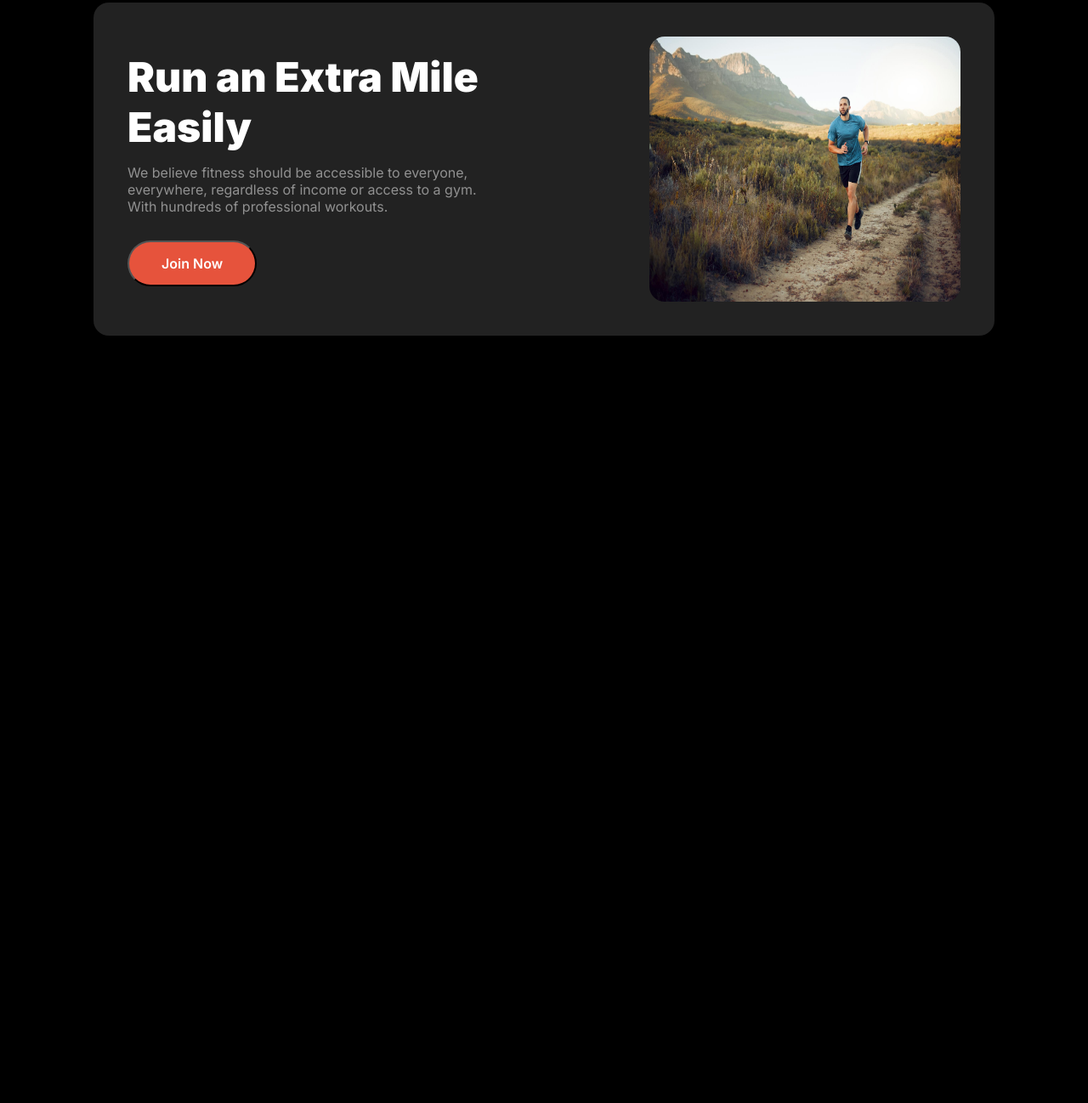
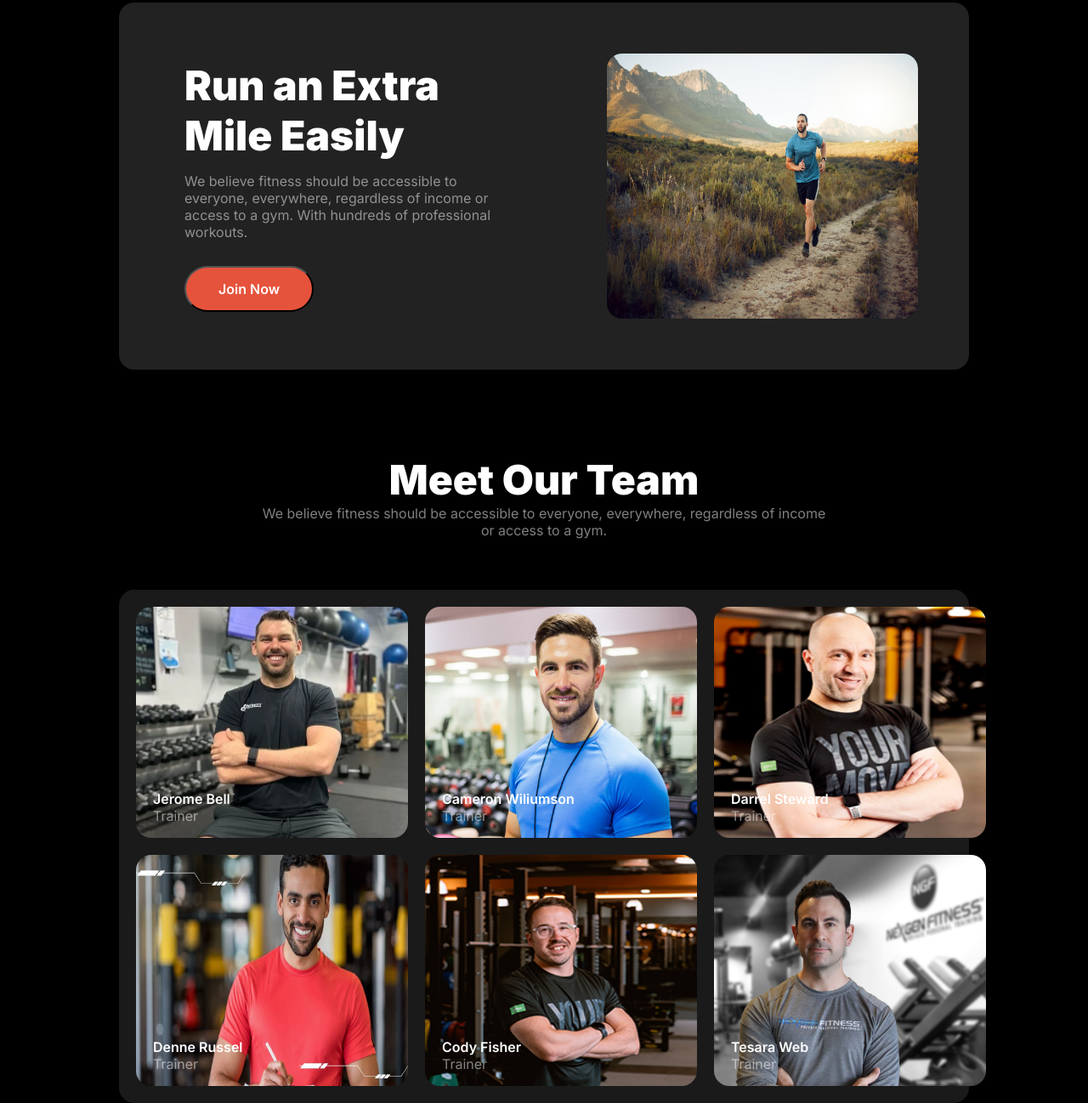
Before and after one commit to Sakib418/Fitness-Website, a plain HTML site: page index.html in a window 1280 px wide. Shown: the part 1410-2708 px from the top of the page at 85% size. Before the commit the page ends 1805 px from the top, so only its background shows below. Drawn offline with Linux system fonts and the light colour scheme.

Commit message:
Fourth Part Added

```diff
--- a/index.html
+++ b/index.html
@@ -5,6 +5,7 @@
     <meta name="viewport" content="width=device-width, initial-scale=1.0">
     <title>Assignment Two</title>
     <link rel="stylesheet"  href="styles/style.css"/>
+    <link rel="stylesheet" href="https://cdnjs.cloudflare.com/ajax/libs/font-awesome/6.6.0/css/all.min.css" integrity="sha512-Kc323vGBEqzTmouAECnVceyQqyqdsSiqLQISBL29aUW4U/M7pSPA/gEUZQqv1cwx4OnYxTxve5UMg5GT6L4JJg==" crossorigin="anonymous" referrerpolicy="no-referrer" />
 </head>
 <body>
   <header id="gradient">
@@ -19,7 +20,11 @@
     <span class="header-span">Contact</span>
     <span class="header-span">About</span>
 </section>
+
 <!-- <section class="menu-icon"><link rel="stylesheet" href="https://fonts.googleapis.com/css2?family=Material+Symbols+Outlined:opsz,wght,FILL,GRAD@20..48,100..700,0..1,-50..200" /></section> -->
+</div>
+<div class="nav-icon">
+  <i class="fa-solid fa-bars" style="color: #f0f0f0;"></i>
 </div>
     </section>
 <section class="banner-part flex-Item">
@@ -80,6 +85,63 @@
     </div>
     </div>
     </section>
+    <section class="Fourth-Part ">
+     <div class="Fourth-part-content flex-Item">
+      <h1 class="title-font">Meet Our Team</h1>
+      <p class="p_text">We believe fitness should be accessible to everyone, everywhere, regardless of income or access to a gym.</p>
+     </div>
+     <div class="Fourth-Part-Img-Container">
+      <div class="Fourth-Part-img">
+
+       <img src="images/trainer1.png" alt="One of the trainer picture">
+      <div class="Image-content">
+        <h5 class="Img-title">Jerome Bell</h5>
+        <p class="p_text">Trainer</p>
+      </div>
+      </div>
+      <div class="Fourth-Part-img">
+
+       <img src="images/trainer2.png" alt="One of the trainer picture">
+      <div class="Image-content">
+        <h5 class="Img-title">Cameron Wiliumson</h5>
+        <p class="p_text">Trainer</p>
+      </div>
+      </div>
+      <div class="Fourth-Part-img">
+
+       <img src="images/trainer3.png" alt="One of the trainer picture">
+      <div class="Image-content">
+        <h5 class="Img-title">Darrel Steward</h5>
+        <p class="p_text">Trainer</p>
+      </div>
+      </div>
+      <div class="Fourth-Part-img">
+
+       <img src="images/trainer4.png" alt="One of the trainer picture">
+      <div class="Image-content">
+        <h5 class="Img-title">Denne Russel</h5>
+        <p class="p_text">Trainer</p>
+      </div>
+      </div>
+      <div class="Fourth-Part-img">
+
+       <img src="images/trainer5.png" alt="One of the trainer picture">
+      <div class="Image-content">
+        <h5 class="Img-title">Cody Fisher</h5>
+        <p class="p_text">Trainer</p>
+      </div>
+      </div>
+      <div class="Fourth-Part-img">
+
+       <img src="images/trainer6.png" alt="One of the trainer picture">
+      <div class="Image-content">
+        <h5 class="Img-title">Tesara Web</h5>
+        <p class="p_text">Trainer</p>
+      </div>
+      </div>
+
+     </div>
+    </section>
   </main>
   <footer></footer>
 </body>
--- a/styles/style.css
+++ b/styles/style.css
@@ -40,7 +40,9 @@ header {
 #gradient{
     background-image: linear-gradient(180.00deg, rgb(17, 17, 17),rgba(119, 119, 119, 0) 100%);
 }
-
+.nav-icon{
+    display: none;
+}
 .Header-title {
     color: rgb(230, 83, 60);
     font-family: Inter;
@@ -208,6 +210,7 @@ margin-bottom: 6px;
 .second-part-image{
     display: grid;
     grid-template-columns: repeat(4,1fr);
+    margin: 0px 140px;
     /* gap: 40px; */
 }
 /* Third-Part */
@@ -216,8 +219,9 @@ margin-bottom: 6px;
     margin: 0 auto;
 }
 .Third-Part-Cart{
-     max-width: 1060px;
+     /* max-width: 1060px;  */
     /* height: 371px; */
+    margin: 0px 140px;
     border-radius: 18px;
     /* border: red solid 2px; */
     background: rgb(34, 34, 34);
@@ -225,13 +229,15 @@ margin-bottom: 6px;
     /* margin-bottom: 100px; */
     justify-content: space-between;
     align-items: center;
+    padding: 20px;
 }
 .Third-part-content{
-    justify-content: start;
-    align-items: start;
-    width: 443px;
+    justify-content: center;
+    align-items: center;
+    width: 400px;
     gap: 20px;
-    margin: 40px;
+    margin: 0 auto;
+    /* padding-left: 60px; */
 }
 .Third-Part-img{
     width: 366px;
@@ -253,14 +259,59 @@ margin: 40px;
 .Third-part-p{
     margin-bottom: 30px;
 }
+/* Fourth-Part */
+.Fourth-Part{
+    max-width: 1440px;
+    margin: 0 auto;
+    margin-top: 100px;
+}
+.Fourth-part-content{
+    max-width: 671px;
+    justify-content: center;
+    align-items: center;
+    text-align: center;
+    flex-direction: column;
+    margin-bottom: 60px ;
+}
+.Fourth-Part-Img-Container{
+    margin: 0px 140px;
+    padding: 20px;
+    border-radius: 18px;
+    background: rgba(255, 255, 255, 0.1);
+    display: grid;
+    grid-template-columns: repeat(3,1fr);
+    gap:20px;
+}
+.Fourth-Part-img{
+    width: 320px;
+    height: 272px;
 
+}
+.Fourth-Part-img img{
+    width: 100%;
+    height: 100%;
+    border-radius: 18px;
+}
+.Img-title{
+    color: rgb(255, 255, 255);
+    font-family: Inter;
+    font-size: 1rem;
+    font-weight: 600;
 
+}
+.Image-content{
+    padding: 0px;
+    transform: translateY(-60px) translateX(20px);
+}
 @media screen and (max-width : 576px) {
-
+    .nav-icon{
+        display: block;
+    }
     /* .header-section, */
     .banner-part,.Third-Part-Cart
     {
         flex-direction: column;
+
     }
     .banner-img{
         width:100%;
@@ -279,12 +330,21 @@ margin: 40px;
     } */
     .second-part-image{
         grid-template-columns: repeat(1,1fr);
+        margin: 0px 0px;
         /* margin-bottom: 30px; */
         gap: 40px;
     }
     .Third-Part-Cart{
         flex-direction: column;
+        margin: 0px 20px;
+    }
+    /* .Third-part-content{
+        justify-content: center;
+        align-items: center;
+    } */
+    .Fourth-Part-Img-Container{
+        margin: 0px 20px;
+        grid-template-columns: repeat(1, 1fr);
     }
 
-
 }
```
